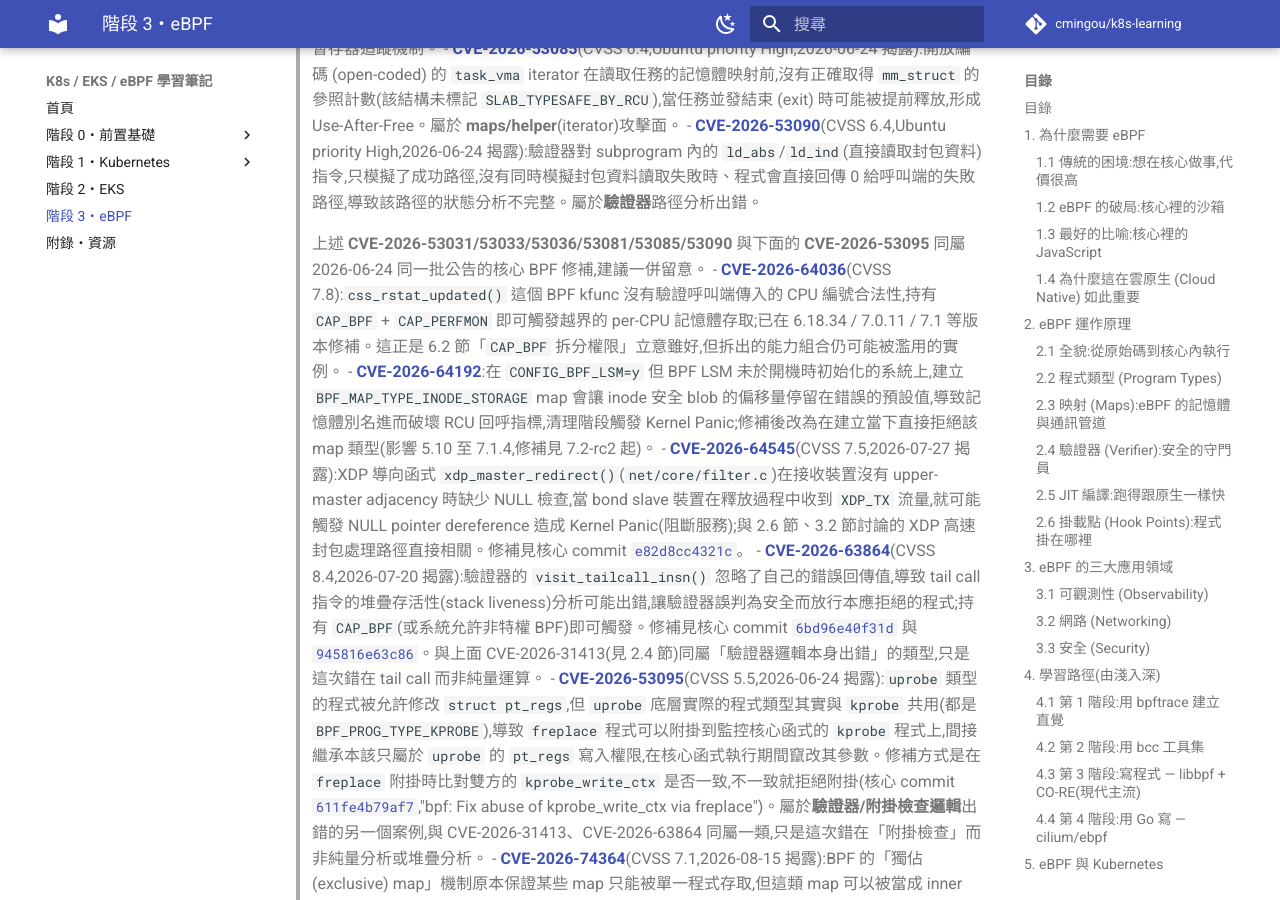
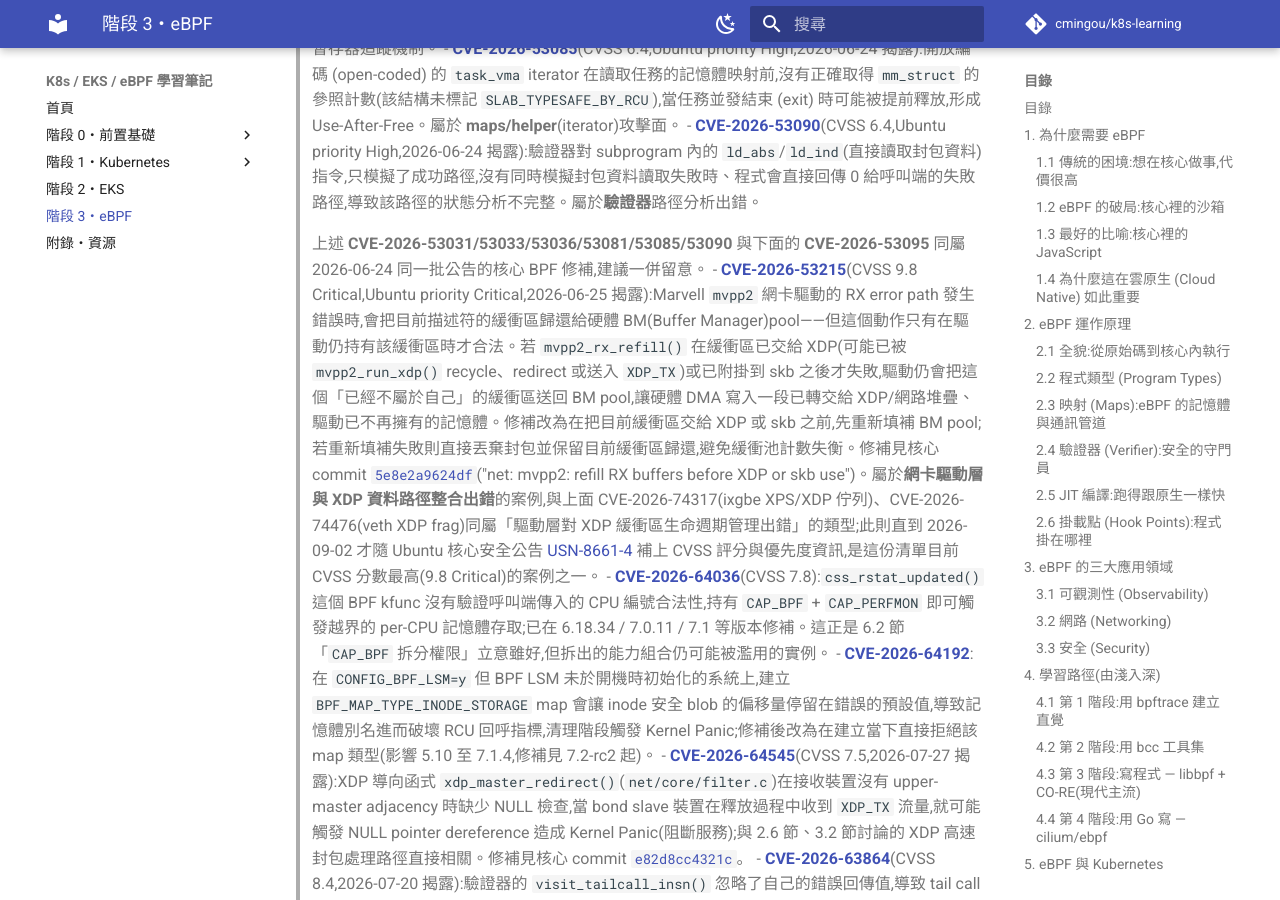
Before and after one commit to cmingou/k8s-learning, an MkDocs documentation site: the page built from docs/03-ebpf/README.md, in a window 1280 px wide and 900 px high, scrolled down 18485 px. Built offline with MkDocs 1.6.1 and Material for MkDocs 9.7.7, drawn with Linux system fonts in a browser that asks for light colours; comment, search, counter and statistics services are not loaded.

Commit message:
Add missing CVE-2026-53215 (mvpp2 XDP UAF) and document HPA scale-to-zero beta
- eBPF CVE list: add CVE-2026-53215, a Critical (CVSS 9.8) mvpp2 driver
  bug where RX buffers already handed to XDP/skb could be returned to
  the hardware BM pool, letting DMA write into memory the driver no
  longer owns. Disclosed 2026-06-25 but only got CVSS/priority scoring
  in Ubuntu's 2026-09-02 USN-8661-4 notice, so it was missing from the
  existing chronological list.
- K8s security-scheduling notes: document HPA Scale to Zero (KEP-2021),
  which graduated to Beta and became default-enabled in Kubernetes
  v1.37, letting HPA drive minReplicas to 0 on object/external metrics.

```diff
--- a/docs/03-ebpf/README.md
+++ b/docs/03-ebpf/README.md
@@ -540,6 +540,7 @@ eBPF 的功能與核心版本**強相關**。各功能登場的大致里程碑(
 > - **[CVE-2026-53090](https://ubuntu.com/security/CVE-2026-53090)**(CVSS 6.4,Ubuntu priority High,2026-06-24 揭露):驗證器對 subprogram 內的 `ld_abs`/`ld_ind`(直接讀取封包資料)指令,只模擬了成功路徑,沒有同時模擬封包資料讀取失敗時、程式會直接回傳 0 給呼叫端的失敗路徑,導致該路徑的狀態分析不完整。屬於**驗證器**路徑分析出錯。
 >
 > 上述 **CVE-2026-53031/53033/53036/53081/53085/53090** 與下面的 **CVE-2026-53095** 同屬 2026-06-24 同一批公告的核心 BPF 修補,建議一併留意。
+> - **[CVE-2026-53215](https://ubuntu.com/security/CVE-2026-53215)**(CVSS 9.8 Critical,Ubuntu priority Critical,2026-06-25 揭露):Marvell `mvpp2` 網卡驅動的 RX error path 發生錯誤時,會把目前描述符的緩衝區歸還給硬體 BM(Buffer Manager)pool——但這個動作只有在驅動仍持有該緩衝區時才合法。若 `mvpp2_rx_refill()` 在緩衝區已交給 XDP(可能已被 `mvpp2_run_xdp()` recycle、redirect 或送入 `XDP_TX`)或已附掛到 skb 之後才失敗,驅動仍會把這個「已經不屬於自己」的緩衝區送回 BM pool,讓硬體 DMA 寫入一段已轉交給 XDP/網路堆疊、驅動已不再擁有的記憶體。修補改為在把目前緩衝區交給 XDP 或 skb 之前,先重新填補 BM pool;若重新填補失敗則直接丟棄封包並保留目前緩衝區歸還,避免緩衝池計數失衡。修補見核心 commit [`5e8e2a9624df`](https://github.com/torvalds/linux/commit/5e8e2a9624df72fca7c736b2966b2cbf6c9c3ff6)("net: mvpp2: refill RX buffers before XDP or skb use")。屬於**網卡驅動層與 XDP 資料路徑整合出錯**的案例,與上面 CVE-2026-74317(ixgbe XPS/XDP 佇列)、CVE-2026-74476(veth XDP frag)同屬「驅動層對 XDP 緩衝區生命週期管理出錯」的類型;此則直到 2026-09-02 才隨 Ubuntu 核心安全公告 [USN-8661-4](https://ubuntu.com/security/notices/USN-8661-4) 補上 CVSS 評分與優先度資訊,是這份清單目前 CVSS 分數最高(9.8 Critical)的案例之一。
 > - **[CVE-2026-64036](https://nvd.nist.gov/vuln/detail/CVE-2026-64036)**(CVSS 7.8):`css_rstat_updated()` 這個 BPF kfunc 沒有驗證呼叫端傳入的 CPU 編號合法性,持有 `CAP_BPF` + `CAP_PERFMON` 即可觸發越界的 per-CPU 記憶體存取;已在 6.18.34 / 7.0.11 / 7.1 等版本修補。這正是 6.2 節「`CAP_BPF` 拆分權限」立意雖好,但拆出的能力組合仍可能被濫用的實例。
 > - **[CVE-2026-64192](https://nvd.nist.gov/vuln/detail/CVE-2026-64192)**:在 `CONFIG_BPF_LSM=y` 但 BPF LSM 未於開機時初始化的系統上,建立 `BPF_MAP_TYPE_INODE_STORAGE` map 會讓 inode 安全 blob 的偏移量停留在錯誤的預設值,導致記憶體別名進而破壞 RCU 回呼指標,清理階段觸發 Kernel Panic;修補後改為在建立當下直接拒絕該 map 類型(影響 5.10 至 7.1.4,修補見 7.2-rc2 起)。
 > - **[CVE-2026-64545](https://ubuntu.com/security/CVE-2026-64545)**(CVSS 7.5,2026-07-27 揭露):XDP 導向函式 `xdp_master_redirect()`(`net/core/filter.c`)在接收裝置沒有 upper-master adjacency 時缺少 NULL 檢查,當 bond slave 裝置在釋放過程中收到 `XDP_TX` 流量,就可能觸發 NULL pointer dereference 造成 Kernel Panic(阻斷服務);與 2.6 節、3.2 節討論的 XDP 高速封包處理路徑直接相關。修補見核心 commit [`e82d8cc4321c`](https://git.kernel.org/stable/c/e82d8cc4321c373dc46e741cd2dfdaa7921fddb7)。
```
Also changed, not shown: docs/01-kubernetes/05-security-scheduling.md (+2 -0 lines).
